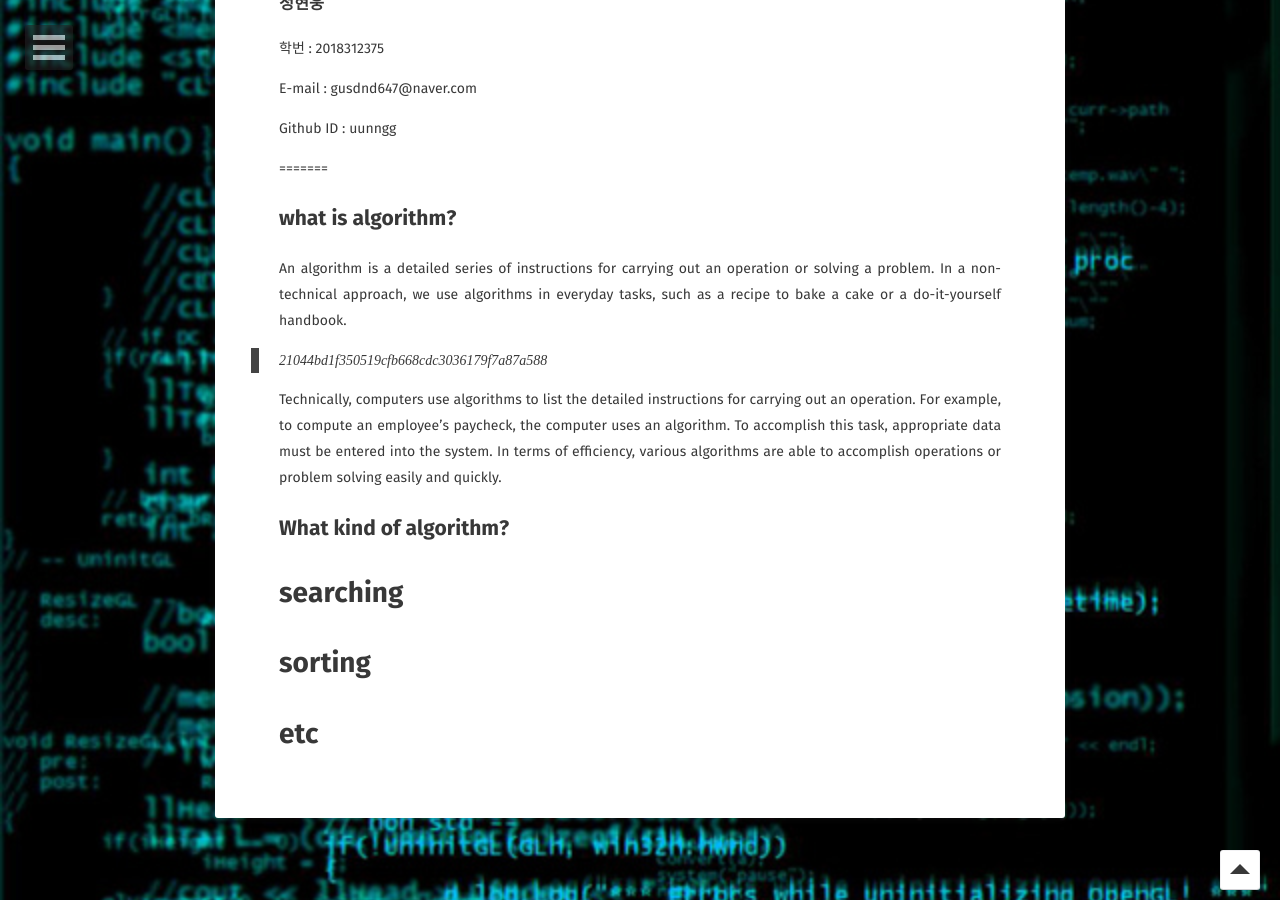
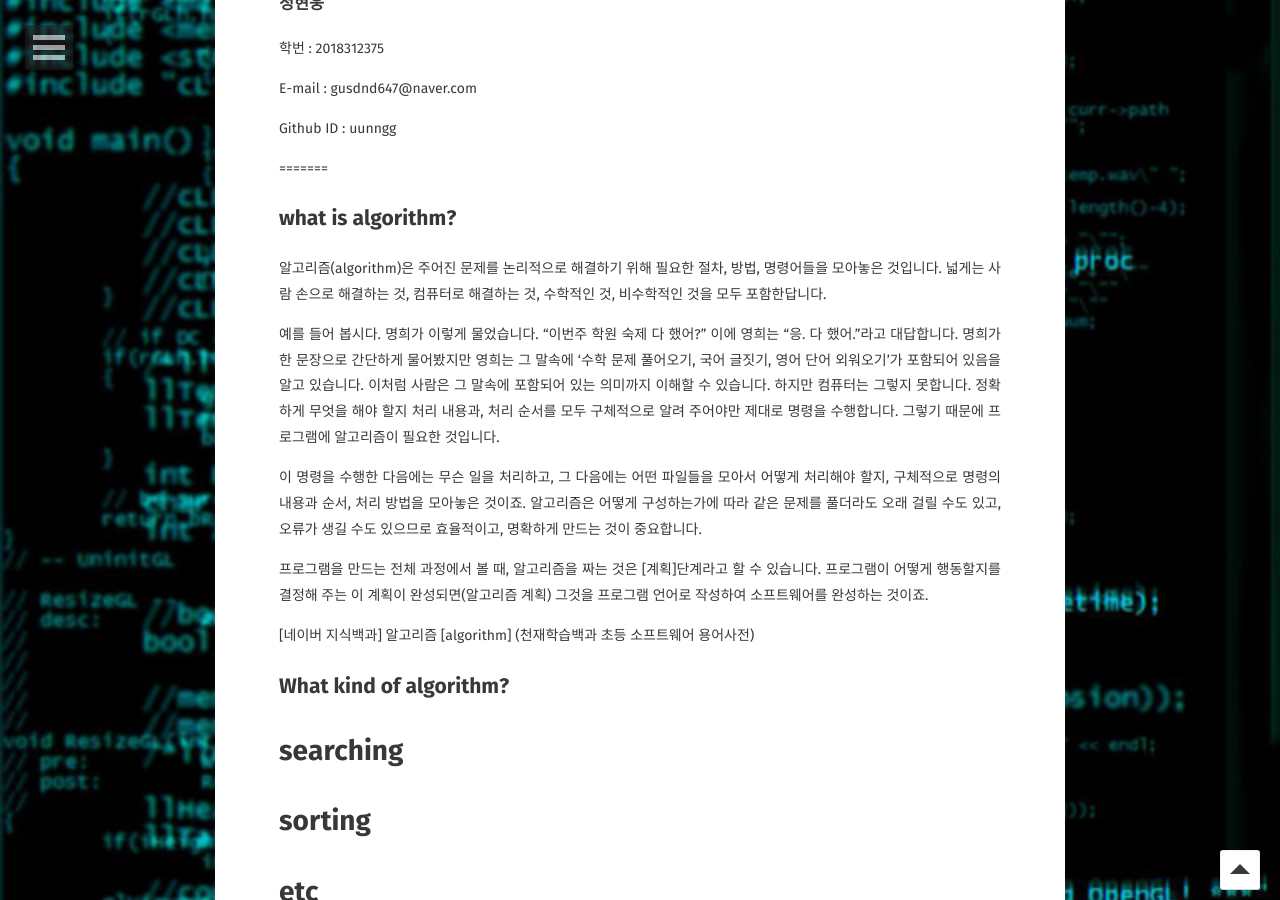
Before and after one commit to 19-1-skku-oss/2019-1-OSS-E4, a Jekyll site: the page built from about/index.md, in a window 1280 px wide and 900 px high, scrolled down 1004 px. Built offline with Jekyll 4.4.1, drawn with Linux system fonts in a browser that asks for light colours; some web fonts are replaced; our own code applies the rules of GitHub Pages for plain Markdown files; comment, search, counter and statistics services are not loaded.

```diff
--- a/_layouts/home.html
+++ b/_layouts/home.html
@@ -29,7 +29,6 @@
                         	<p style="font-size:1rem;font-weight:300">2019년 오픈소스 실습 E4팀의 공식 홈페이지 입니다.</p>
 			            </a>
                     </h3>
-                    {% include social-links.html %}
                   <hr class="hr-line">
                   <h3 class="title">
                          <a class="btn zoombtn" href="https://19-1-skku-oss.github.io/2019-1-OSS-E4/about">
--- a/_layouts/page.html
+++ b/_layouts/page.html
@@ -17,7 +17,7 @@
             <div class="content">
                 <div class="post-title {% if page.feature %} feature {% endif %}">
                     <h1>{{ page.title }}</h1>
-                    <a class="btn zoombtn" href="{{site.url}}">
+                    <a class="btn zoombtn" href="https://19-1-skku-oss.github.io/2019-1-OSS-E4">
                         <i class="fa fa-chevron-left"></i>
                     </a>
                 </div>
--- a/about/index.md
+++ b/about/index.md
@@ -48,10 +48,16 @@
 =======
 
 ## what is algorithm?
-An algorithm is a detailed series of instructions for carrying out an operation or solving a problem. In a non-technical approach, we use algorithms in everyday tasks, such as a recipe to bake a cake or a do-it-yourself handbook.
->>>>>>> 21044bd1f350519cfb668cdc3036179f7a87a588
+알고리즘(algorithm)은 주어진 문제를 논리적으로 해결하기 위해 필요한 절차, 방법, 명령어들을 모아놓은 것입니다. 넓게는 사람 손으로 해결하는 것, 컴퓨터로 해결하는 것, 수학적인 것, 비수학적인 것을 모두 포함한답니다.
 
-Technically, computers use algorithms to list the detailed instructions for carrying out an operation. For example, to compute an employee’s paycheck, the computer uses an algorithm. To accomplish this task, appropriate data must be entered into the system. In terms of efficiency, various algorithms are able to accomplish operations or problem solving easily and quickly.
+예를 들어 봅시다.
+명희가 이렇게 물었습니다. "이번주 학원 숙제 다 했어?" 이에 영희는 "응. 다 했어."라고 대답합니다. 명희가 한 문장으로 간단하게 물어봤지만 영희는 그 말속에 '수학 문제 풀어오기, 국어 글짓기, 영어 단어 외워오기'가 포함되어 있음을 알고 있습니다. 이처럼 사람은 그 말속에 포함되어 있는 의미까지 이해할 수 있습니다. 하지만 컴퓨터는 그렇지 못합니다. 정확하게 무엇을 해야 할지 처리 내용과, 처리 순서를 모두 구체적으로 알려 주어야만 제대로 명령을 수행합니다. 그렇기 때문에 프로그램에 알고리즘이 필요한 것입니다.
+
+이 명령을 수행한 다음에는 무슨 일을 처리하고, 그 다음에는 어떤 파일들을 모아서 어떻게 처리해야 할지, 구체적으로 명령의 내용과 순서, 처리 방법을 모아놓은 것이죠. 알고리즘은 어떻게 구성하는가에 따라 같은 문제를 풀더라도 오래 걸릴 수도 있고, 오류가 생길 수도 있으므로 효율적이고, 명확하게 만드는 것이 중요합니다.
+
+프로그램을 만드는 전체 과정에서 볼 때, 알고리즘을 짜는 것은 [계획]단계라고 할 수 있습니다. 프로그램이 어떻게 행동할지를 결정해 주는 이 계획이 완성되면(알고리즘 계획) 그것을 프로그램 언어로 작성하여 소프트웨어를 완성하는 것이죠.
+
+[네이버 지식백과] 알고리즘 [algorithm] (천재학습백과 초등 소프트웨어 용어사전)
 
 ## What kind of algorithm?
 # searching
```
